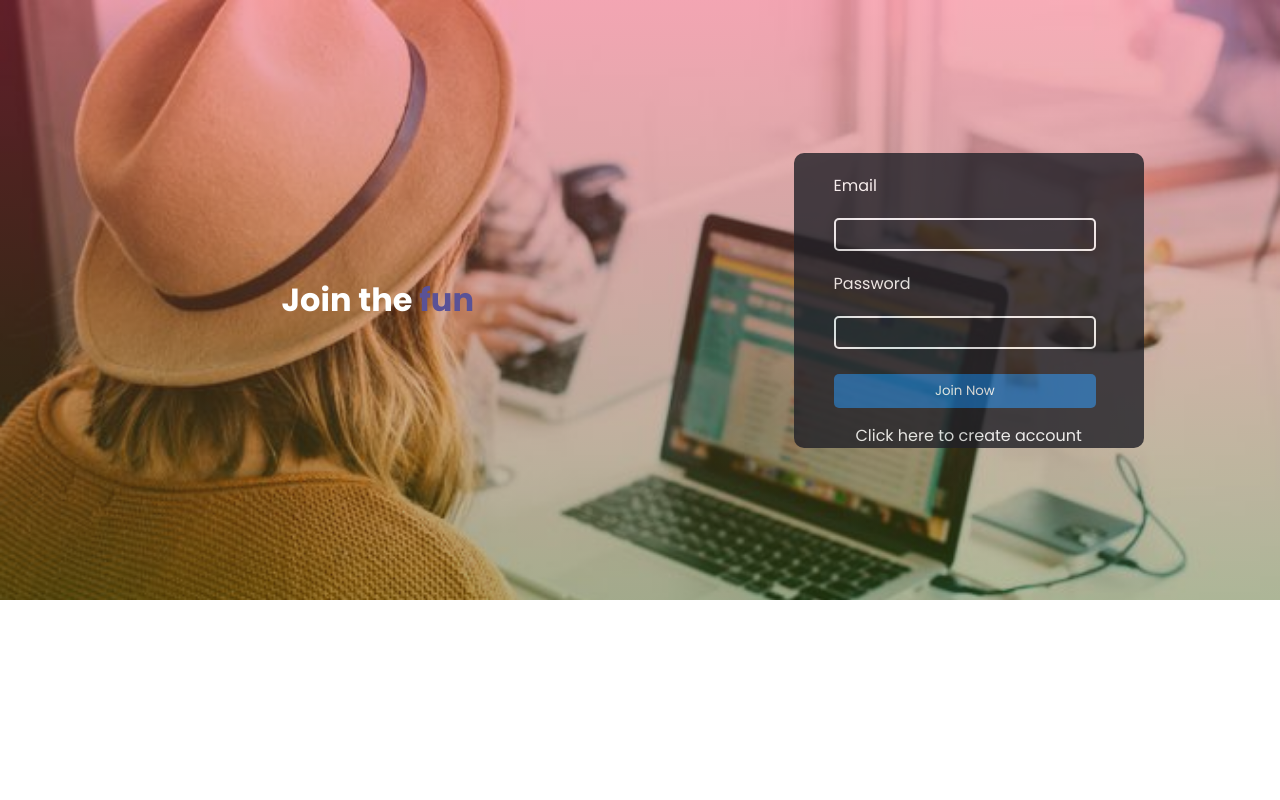
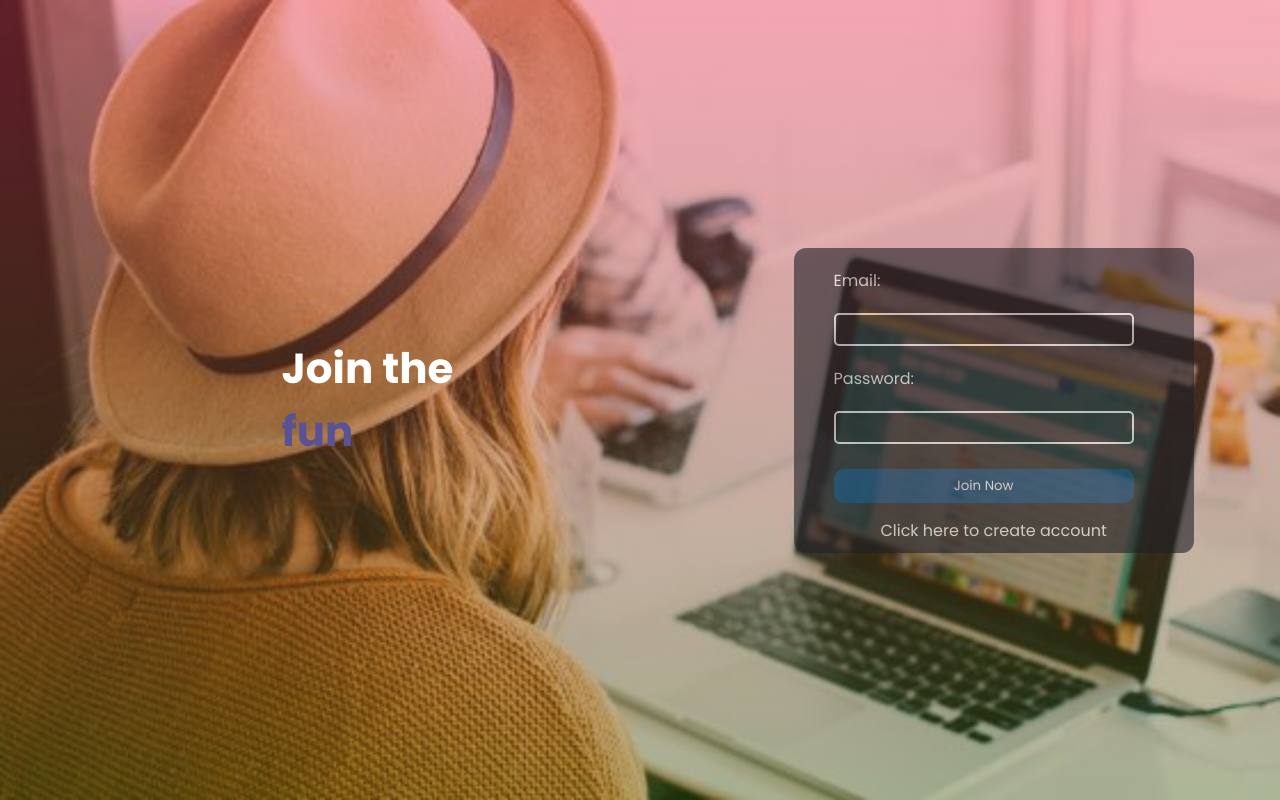
Before and after one commit to beardedprince/TeamMavins, a PHP site: page / in a window 1280 px wide. Run offline with PHP 8.4, Linux system fonts and the light colour scheme.

Commit message:
added responsiveness adejusted html files

```diff
--- a/css/style.css
+++ b/css/style.css
@@ -16,10 +16,9 @@
 .container  {
     display: grid;
     grid-template-columns: 40% 40%;
-
     background: linear-gradient(rgba(240, 61, 86, 0.4),rgba(67, 100, 13, 0.4)),url(../images/background.jpg);
     background-size: cover;
-    height: 600px;
+    height: 800px;
     align-items: center
 
 
@@ -37,15 +36,17 @@
 .intro h1{
     color: white;
     font-family:  var(--font);
+    font-style: normal;
+    font-size: 42px;
+
 }
 form{
     background: #202027;
-    border-radius: 10px;
-    opacity: 0.8;
-    width: 350px;
-
+    border-radius: 12px;
+    opacity: 0.6;
+    width: 400px;
     padding-top: 10px;
-    paddint-bottom: 10px;
+    padding-bottom: 10px;
 }
 
 form p{
@@ -87,12 +88,24 @@ input:focus {
 input[type=submit]{
 
     border: none;
-    background: #1762A7;
-    border-radius: 5px;
+    background: rgb(7, 65, 119);
+    border-radius: 10px;
     padding: 7px;
     width: 75%;
     color: white;
     margin: 15px 40px;
     box-sizing: border-box;
     font-family: var(--font);
-    }
+
+    /* Responsiveness */
+}
+
+    /* Small phones to small tablets: from 481px to 768px */
+    @media only screen and (max-width: 768px)
+    { body { font-size: 16px; }
+    .container{ width: 80%; margin: 0 0 4% 0; }
+
+    /* Small tablet to big tablet: from 768px to 1023px */
+    @media only screen and (max-width: 1023px)
+    { body { font-size: 18px; }
+    .container { width: 80%; margin-left: 10%;
--- a/index.html
+++ b/index.html
@@ -16,9 +16,9 @@
         <div class="inputs">
             <form method="post" action="success.php">
 
-                <label for="email">Email</label>
+                <label for="email">Email:</label>
                 <input type="email" name="email" id="">
-                <label for="email">Password</label>
+                <label for="email">Password:</label>
                 <input type="password" name="email" id="">
                 <input type="submit" value="Join Now">
                 <p>  <a href="signup.html"> Click here to create account </a></p>
```
